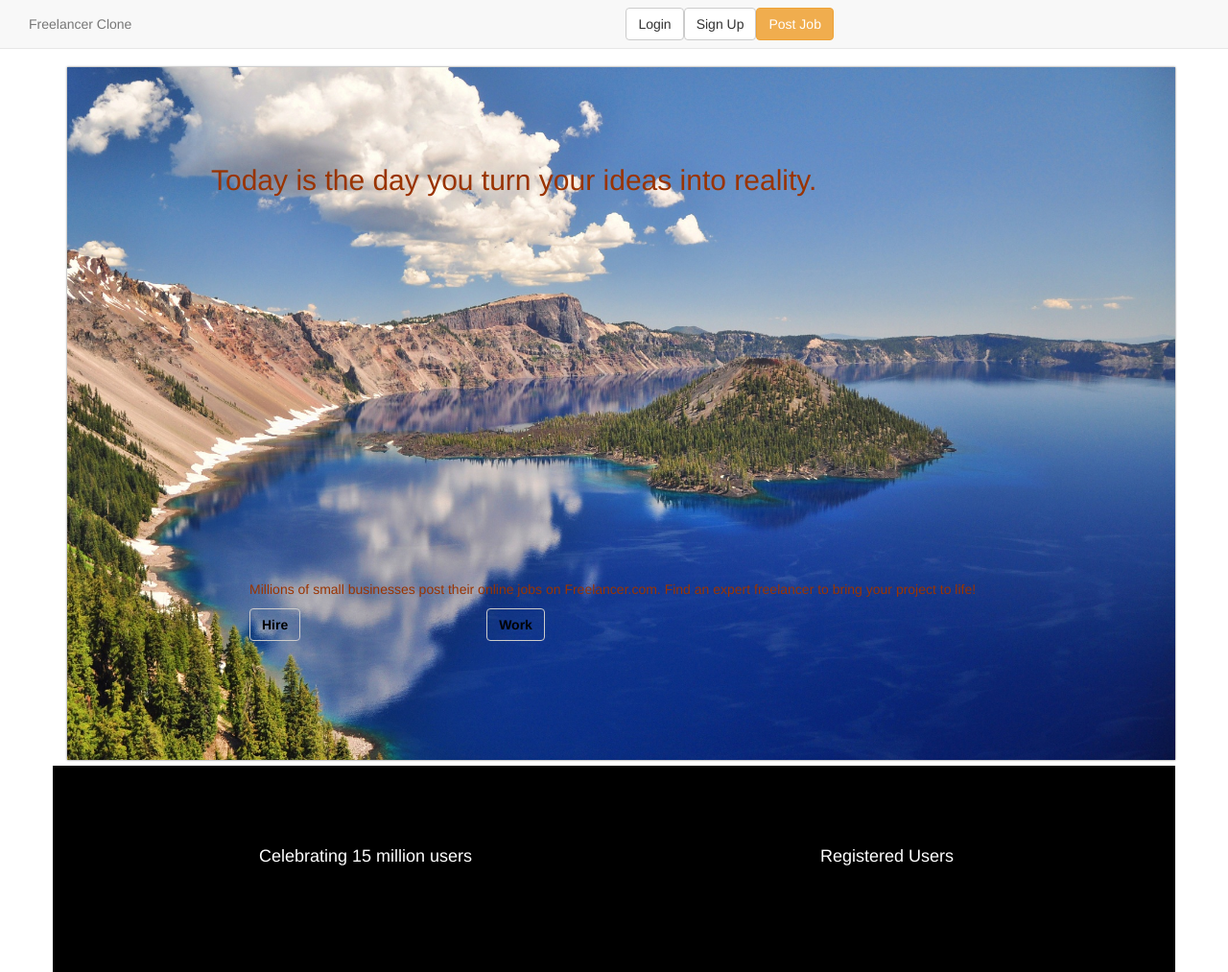
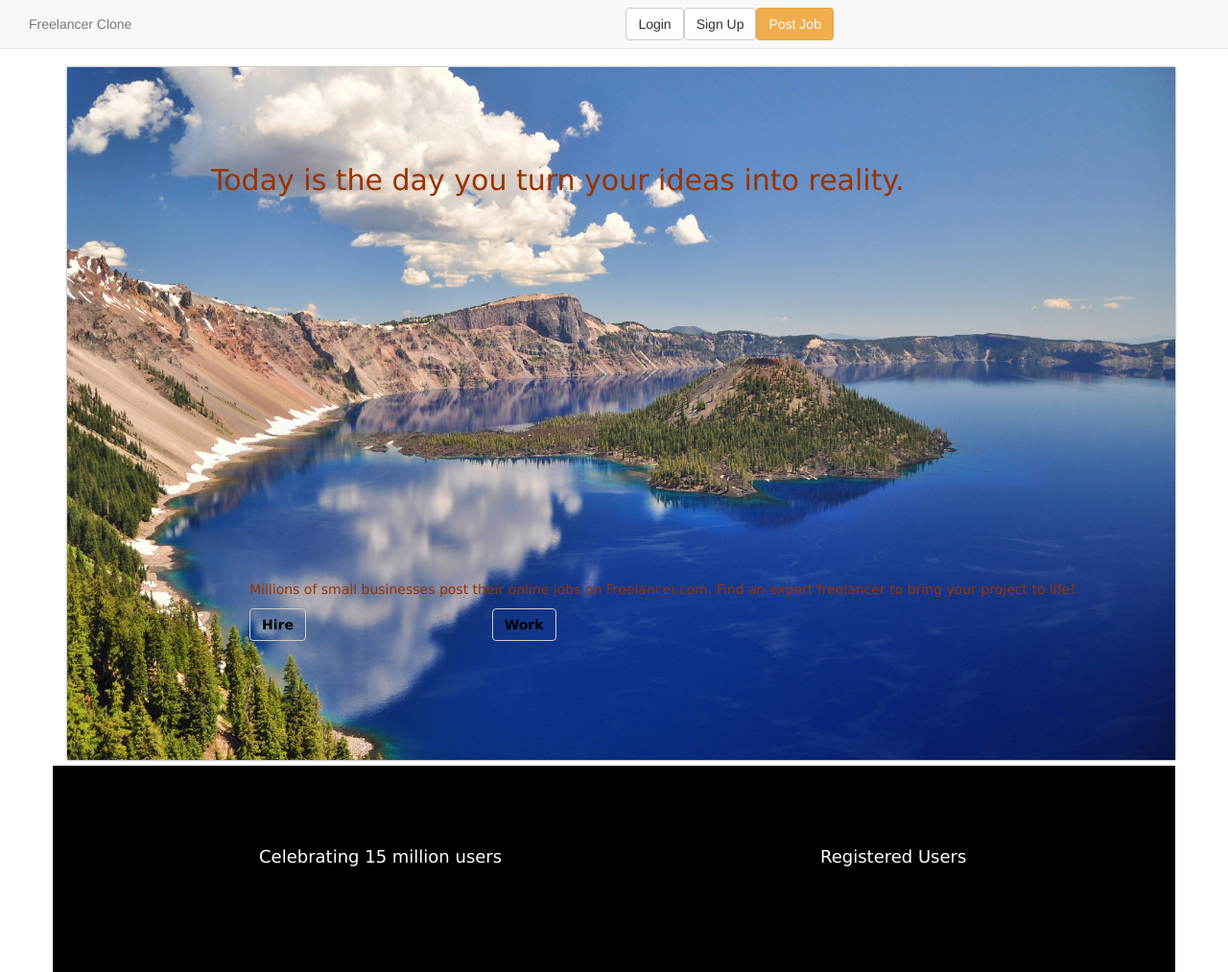
Before and after one commit to evanb2/freelancerANGUI, a plain HTML site: page index.html in a window 1280 px wide. Shown: the top 1013 px of the page at 96% size. Drawn offline with Linux system fonts and the light colour scheme.

Commit message:
change font family

```diff
--- a/css/styles.css
+++ b/css/styles.css
@@ -12,11 +12,13 @@ body { padding-top: 70px; }
     margin-top: 100px;
     margin-bottom: 300px;
     margin-left: 150px;
+    font-family: "Lucida Grande";
 }
 
 #tilep {
     margin-left: 190px;
     padding-top: 100px;
+    font-family: "Lucida Grande";
 }
 
 #tilebutton1 {
@@ -24,6 +26,7 @@ body { padding-top: 70px; }
     background-color: rgba(47, 44, 44, 00);
     font-weight: bold;
     color: black;
+    font-family: "Lucida Grande";
 }
 
 #tilebutton2 {
@@ -31,6 +34,7 @@ body { padding-top: 70px; }
     background-color: rgba(47, 44, 44, 00);
     font-weight: bold;
     color: black;
+    font-family: "Lucida Grande";
 }
 
 #tilebutton1:hover {
@@ -56,8 +60,6 @@ body { padding-top: 70px; }
     text-align: center;
     border-style: solid;
     border-radius: 20px;
-    /*margin-left: 5px;
-    margin-right: 5px;*/
 }
 
 .col-md-3:hover {
@@ -66,11 +68,13 @@ body { padding-top: 70px; }
 
 .icons {
     border-style: solid;
+    padding-bottom: 100px;
 }
 
 .box {
     padding-left: 200px;
     padding-top: 75px;
+    font-family: "Lucida Grande";
 }
 
 
```
